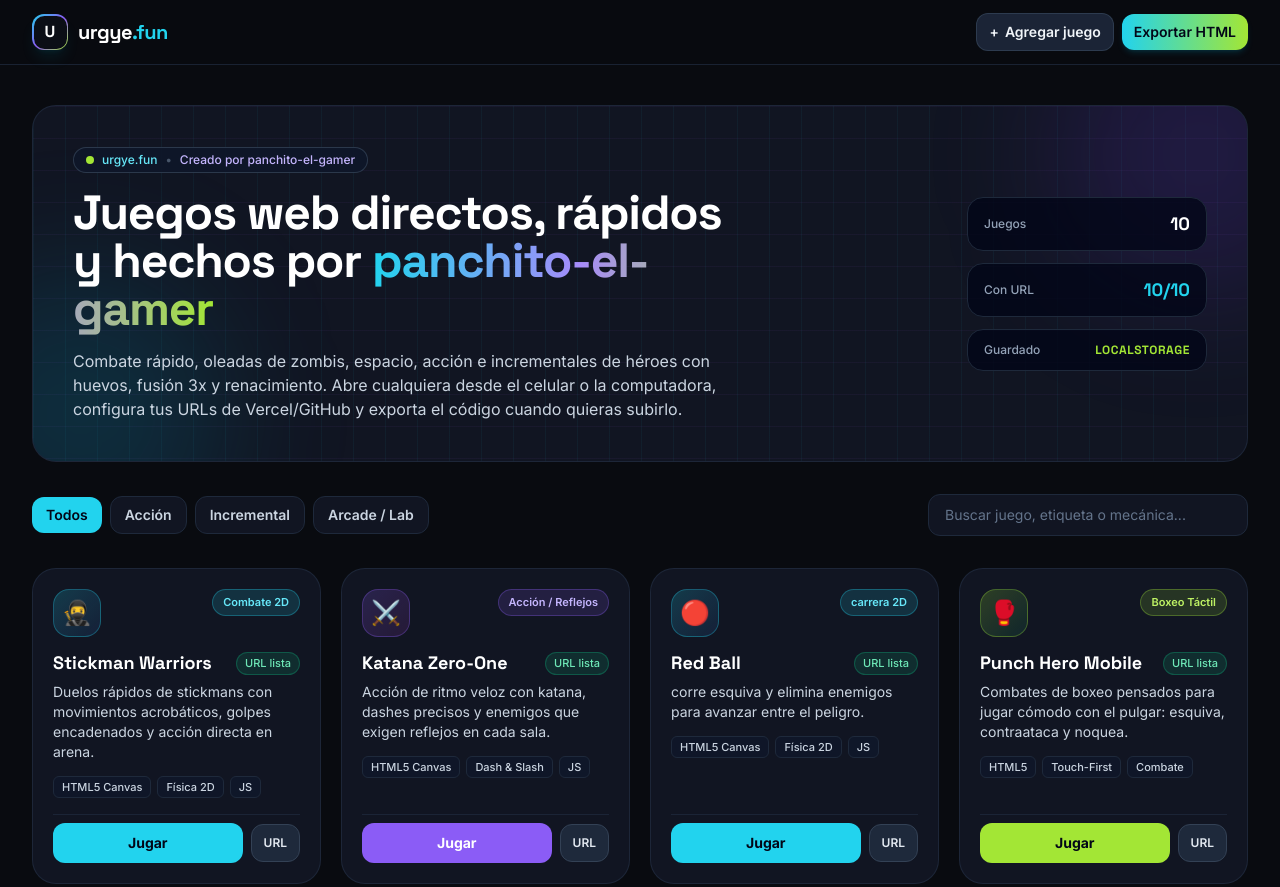
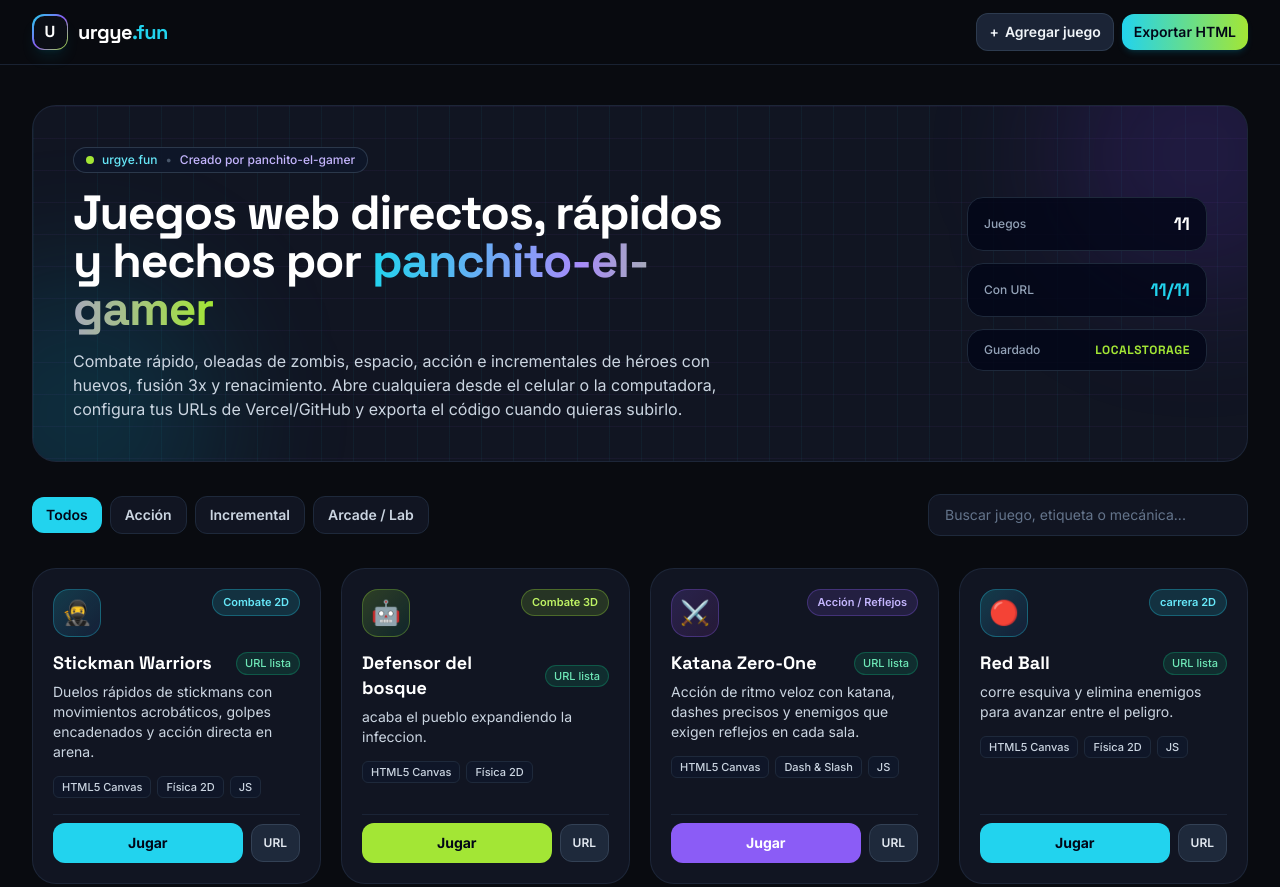
Before and after one commit to panchito-el-gamer/mi-pagina, a plain HTML site: page index.html in a window 1280 px wide. Shown: the top 887 px of the page. Drawn offline with nearby package versions, Linux system fonts and the light colour scheme.

Commit message:
index.html

```diff
--- a/index.html
+++ b/index.html
@@ -468,6 +468,18 @@
         description: 'Duelos rápidos de stickmans con movimientos acrobáticos, golpes encadenados y acción directa en arena.',
         controls: 'Móvil: Controles táctiles en pantalla. PC: WASD / Flechas y teclas de acción.',
         url: 'https://stickmanwarriors.vercel.app/',
+      },
+      {
+        id: 'defensor-del-bosque',
+        title: 'Defensor del bosque',
+        category: 'Acción',
+        badge: 'Combate 3D',
+        accent: 'lime',
+        emoji: '🤖',
+        tags: ['HTML5 Canvas', 'Física 2D' ],
+        description: 'acaba el pueblo expandiendo la infeccion.',
+        controls: 'Móvil: Controles táctiles en pantalla. PC: WASD / Flechas y teclas de acción.',
+        url: 'https://protector-del-bosque.vercel.app',
       },
       {
         id: 'katana-zero-one',
```
